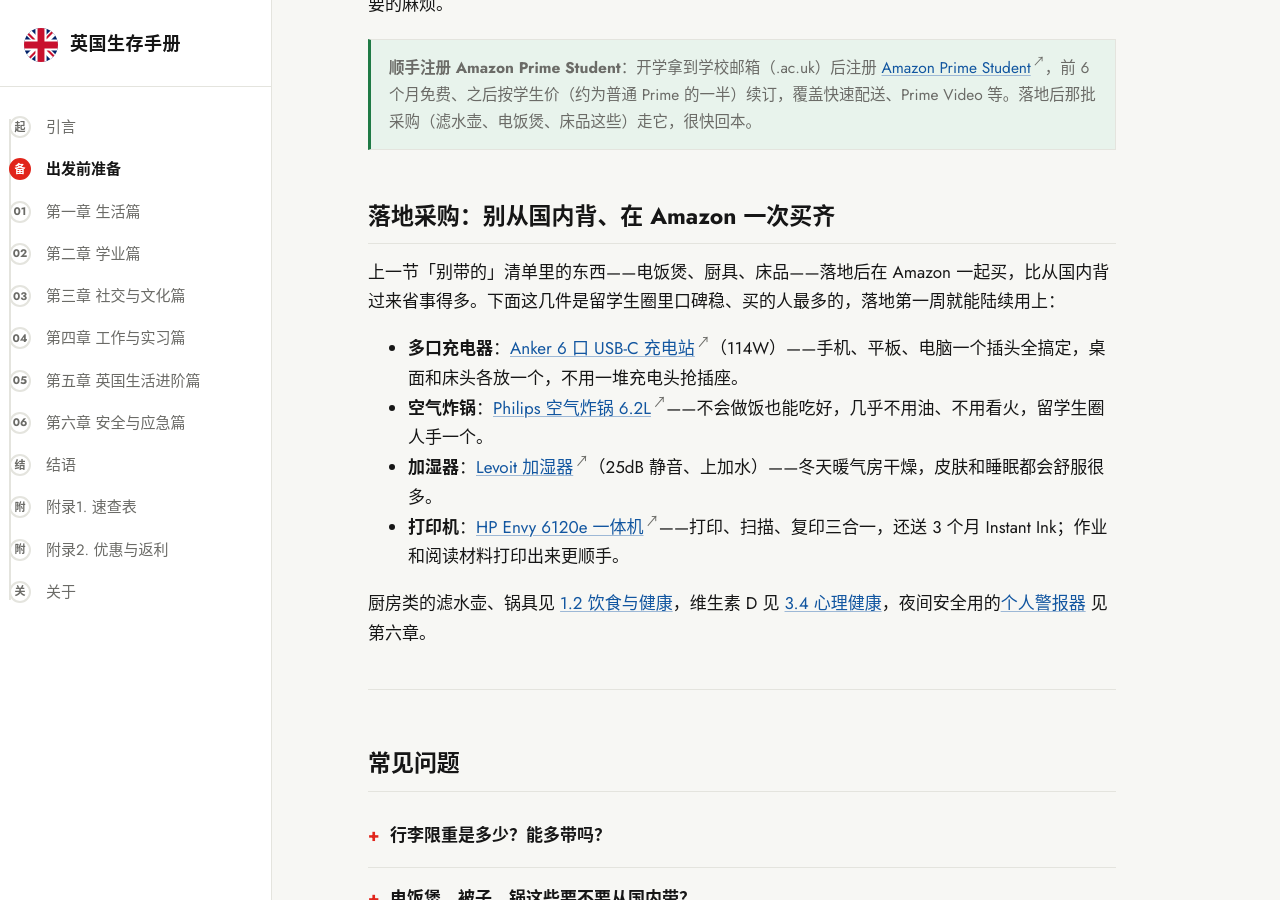
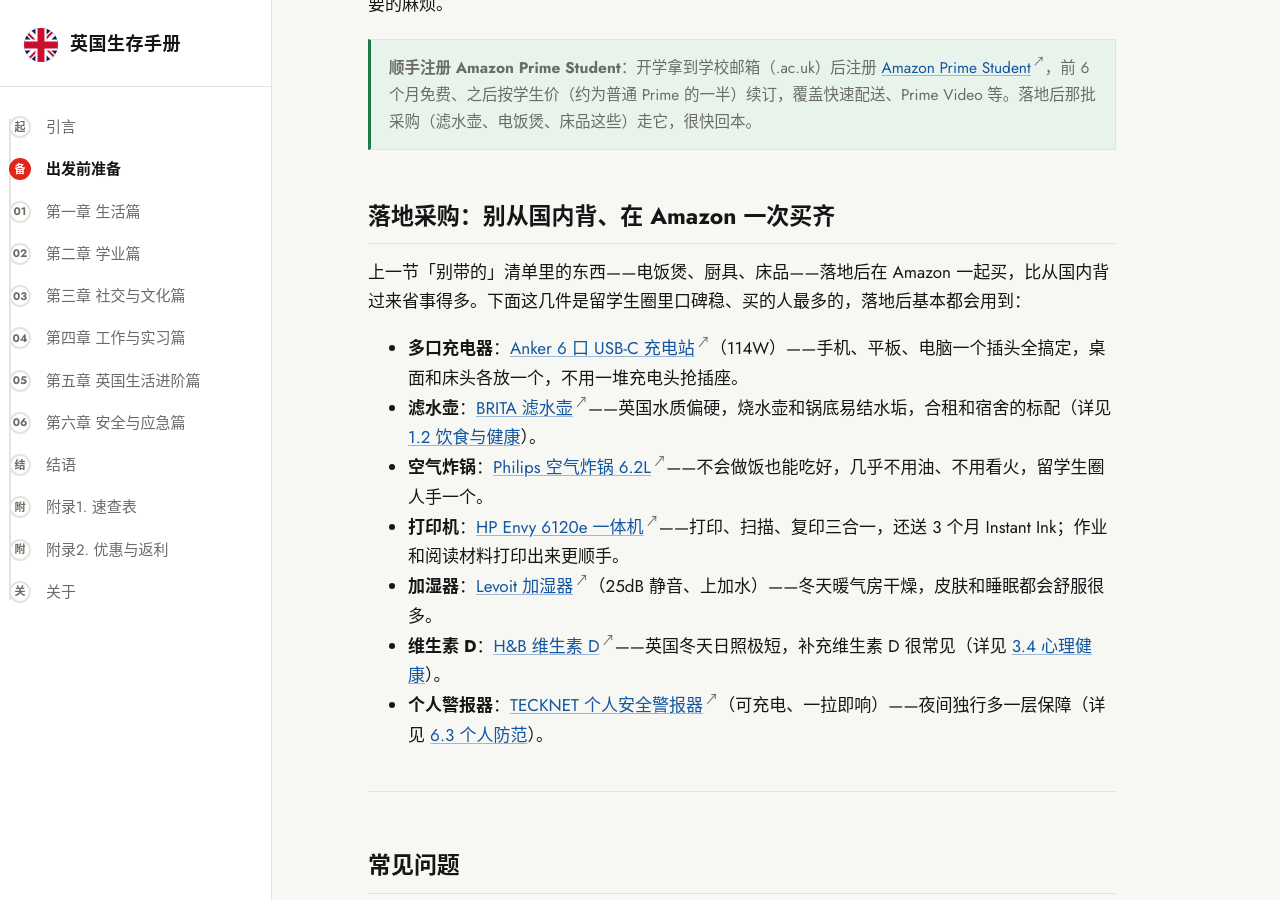
Before and after one commit to ukzhinan/ukzhinan.github.io, a Jekyll site: the page built from _chapters/chufaqian.md, in a window 1280 px wide and 900 px high, scrolled down 3321 px. Built offline with Jekyll 4.4.1, drawn with Linux system fonts in a browser that asks for light colours.

Commit message:
Consolidate starter-pack items into the pre-departure procurement list
Add Vitamin D, BRITA water filter and personal safety alarm to the
"落地采购清单" section so it is a one-page index of all recommended
products, each with an inline link to its detailed page.

Co-Authored-By: Claude Code <noreply@anthropic.com>

```diff
--- a/_chapters/chufaqian.md
+++ b/_chapters/chufaqian.md
@@ -118,11 +118,12 @@ faq:
 
 <h2 id="sec-6">落地采购：别从国内背、在 Amazon 一次买齐</h2>
 
-上一节「别带的」清单里的东西——电饭煲、厨具、床品——落地后在 Amazon 一起买，比从国内背过来省事得多。下面这几件是留学生圈里口碑稳、买的人最多的，落地第一周就能陆续用上：
+上一节「别带的」清单里的东西——电饭煲、厨具、床品——落地后在 Amazon 一起买，比从国内背过来省事得多。下面这几件是留学生圈里口碑稳、买的人最多的，落地后基本都会用到：
 
 - **多口充电器**：[Anker 6 口 USB-C 充电站](https://www.amazon.co.uk/dp/B0CNSHPMW4?tag=xdaiuk05-21)（114W）——手机、平板、电脑一个插头全搞定，桌面和床头各放一个，不用一堆充电头抢插座。
+- **滤水壶**：[BRITA 滤水壶](https://www.amazon.co.uk/dp/B0FC6T7FJD?tag=xdaiuk05-21)——英国水质偏硬，烧水壶和锅底易结水垢，合租和宿舍的标配（详见 [1.2 饮食与健康]({{ '/shenghuo/yinshi-jiankang/' | relative_url }})）。
 - **空气炸锅**：[Philips 空气炸锅 6.2L](https://www.amazon.co.uk/dp/B0CWP7WXB6?tag=xdaiuk05-21)——不会做饭也能吃好，几乎不用油、不用看火，留学生圈人手一个。
+- **打印机**：[HP Envy 6120e 一体机](https://www.amazon.co.uk/dp/B0DC6PFYW1?tag=xdaiuk05-21)——打印、扫描、复印三合一，还送 3 个月 Instant Ink；作业和阅读材料打印出来更顺手。
 - **加湿器**：[Levoit 加湿器](https://www.amazon.co.uk/dp/B0D72N7642?tag=xdaiuk05-21)（25dB 静音、上加水）——冬天暖气房干燥，皮肤和睡眠都会舒服很多。
-- **打印机**：[HP Envy 6120e 一体机](https://www.amazon.co.uk/dp/B0DC6PFYW1?tag=xdaiuk05-21)——打印、扫描、复印三合一，还送 3 个月 Instant Ink；作业和阅读材料打印出来更顺手。
-
-厨房类的滤水壶、锅具见 [1.2 饮食与健康]({{ '/shenghuo/yinshi-jiankang/' | relative_url }})，维生素 D 见 [3.4 心理健康]({{ '/shejiao/xinli-jiankang/' | relative_url }})，夜间安全用的[个人警报器]({{ '/anquan/geren-fangfan/' | relative_url }}) 见第六章。
+- **维生素 D**：[H&B 维生素 D](https://www.amazon.co.uk/dp/B0B3JMN3KN?tag=xdaiuk05-21)——英国冬天日照极短，补充维生素 D 很常见（详见 [3.4 心理健康]({{ '/shejiao/xinli-jiankang/' | relative_url }})）。
+- **个人警报器**：[TECKNET 个人安全警报器](https://www.amazon.co.uk/dp/B0DMSHL85J?tag=xdaiuk05-21)（可充电、一拉即响）——夜间独行多一层保障（详见 [6.3 个人防范]({{ '/anquan/geren-fangfan/' | relative_url }})）。
```
